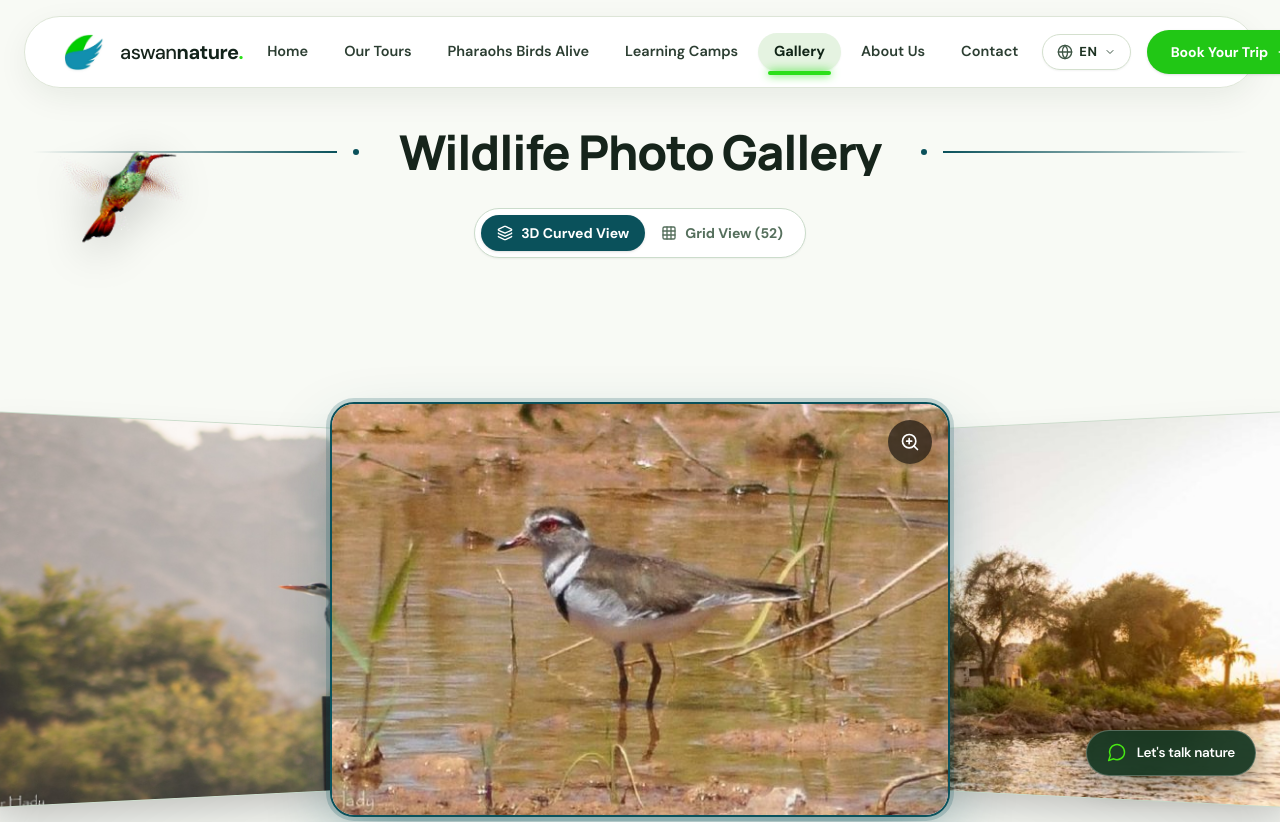
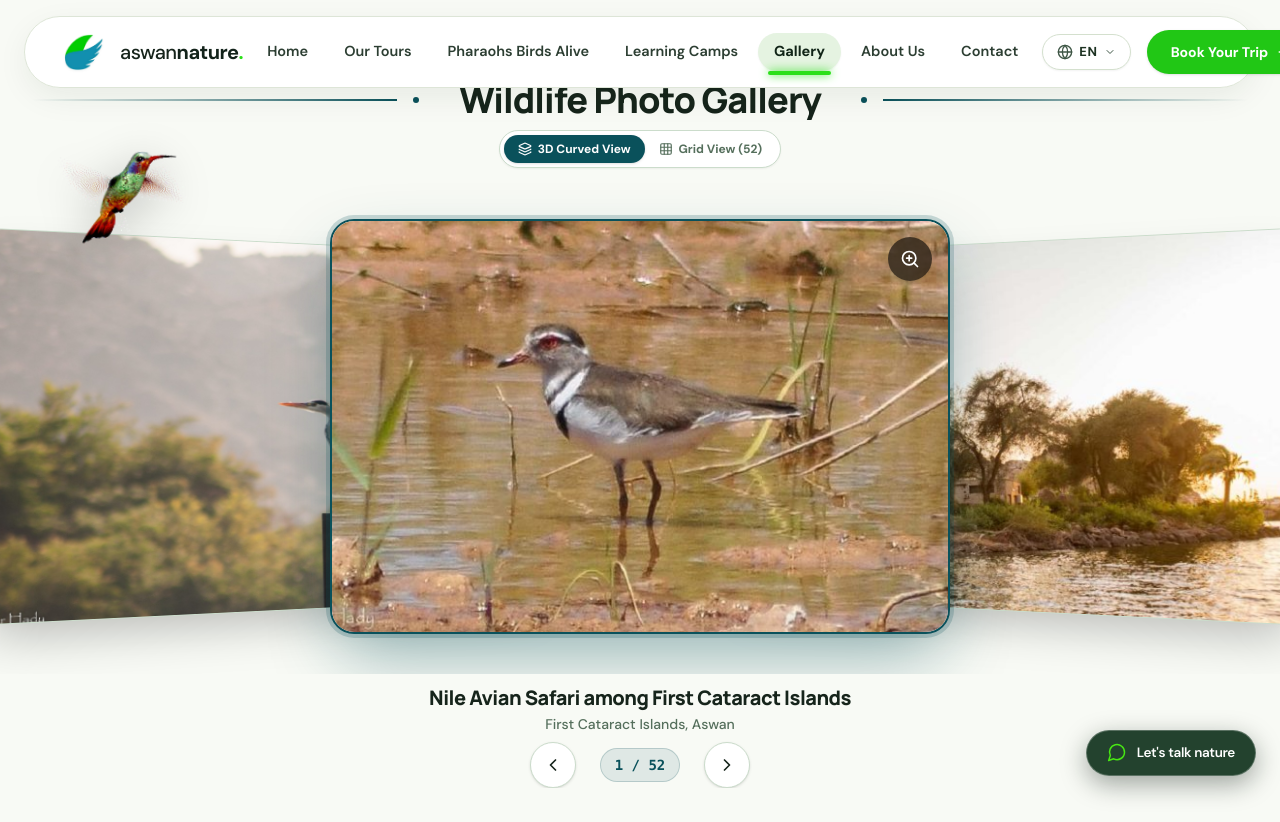
Before and after one commit to Islam-Shahat/Aswan-Nature, a React (Vite) app: page /gallery in a window 1280 px wide. Shown: the top 822 px of the page. After the commit the page ends 800 px from the top, so only its background shows below. Built offline with nearby package versions, Linux system fonts and the light colour scheme; a web font is replaced by a local one.

Commit message:
feat(gallery): fit 3D gallery precisely within 100vh viewport by removing vertical gaps while preserving full image size

```diff
--- a/src/components/CurvedCylinderCarousel.jsx
+++ b/src/components/CurvedCylinderCarousel.jsx
@@ -121,7 +121,7 @@ export const CurvedCylinderCarousel = ({ photos, isAr, onPhotoClick }) => {
   const dragFraction = isDragging ? Math.max(-1, Math.min(1, dragOffset / 300)) : 0;
 
   return (
-    <div className="w-full flex flex-col items-center select-none py-2 sm:py-6 overflow-hidden">
+    <div className="w-full flex-1 flex flex-col items-center justify-center select-none py-0 overflow-hidden">
       {/* 3D Scene Viewport - Full 100% Screen Width */}
       <div
         ref={containerRef}
@@ -129,7 +129,7 @@ export const CurvedCylinderCarousel = ({ photos, isAr, onPhotoClick }) => {
         onPointerMove={handlePointerMove}
         onPointerUp={handlePointerUp}
         onPointerLeave={handlePointerUp}
-        className={`relative w-full h-[360px] sm:h-[460px] lg:h-[530px] xl:h-[590px] flex items-center justify-center overflow-hidden touch-pan-y cursor-grab ${
+        className={`relative w-full h-[340px] sm:h-[430px] lg:h-[490px] xl:h-[540px] flex items-center justify-center overflow-hidden touch-pan-y cursor-grab ${
           isDragging ? 'cursor-grabbing' : ''
         }`}
         style={{
@@ -215,24 +215,24 @@ export const CurvedCylinderCarousel = ({ photos, isAr, onPhotoClick }) => {
       {/* Center Caption with smooth entry transition on change */}
       <div
         key={activeIndex}
-        className="text-center mt-4 sm:mt-6 min-h-[56px] px-4 animate-in fade-in slide-in-from-bottom-2 duration-300"
+        className="text-center mt-2 sm:mt-2.5 min-h-[44px] px-4 animate-in fade-in slide-in-from-bottom-2 duration-300 shrink-0"
       >
-        <h3 className="text-lg sm:text-2xl font-extrabold text-[#16241B] tracking-tight">
+        <h3 className="text-base sm:text-xl font-extrabold text-[#16241B] tracking-tight">
           {isAr ? currentPhoto.titleAr : currentPhoto.titleEn}
         </h3>
-        <p className="text-xs sm:text-sm text-[#556F5C] mt-1 font-medium">
+        <p className="text-xs sm:text-sm text-[#556F5C] mt-0.5 font-medium">
           {isAr ? currentPhoto.locationAr : currentPhoto.locationEn}
         </p>
       </div>
 
       {/* Navigation Controls & Counter */}
-      <div className="flex items-center gap-4 sm:gap-6 mt-4 z-10">
+      <div className="flex items-center gap-4 sm:gap-6 mt-1.5 sm:mt-2 z-10 shrink-0">
         <button
           onClick={isAr ? handleNext : handlePrev}
-          className="p-3 rounded-full bg-white hover:bg-[#0a515b] hover:text-white text-[#16241B] border border-[#CBDCCB] shadow-sm hover:shadow-md transition-all duration-200 cursor-pointer active:scale-95"
+          className="p-2.5 sm:p-3 rounded-full bg-white hover:bg-[#0a515b] hover:text-white text-[#16241B] border border-[#CBDCCB] shadow-sm hover:shadow-md transition-all duration-200 cursor-pointer active:scale-95"
           aria-label="Previous"
         >
-          <ChevronLeft className="w-5 h-5 rtl:rotate-180" />
+          <ChevronLeft className="w-4 h-4 sm:w-5 sm:h-5 rtl:rotate-180" />
         </button>
 
         <span className="text-xs sm:text-sm font-mono font-bold text-[#0a515b] bg-[#0a515b]/10 px-3.5 py-1.5 rounded-full border border-[#0a515b]/20">
@@ -241,10 +241,10 @@ export const CurvedCylinderCarousel = ({ photos, isAr, onPhotoClick }) => {
 
         <button
           onClick={isAr ? handlePrev : handleNext}
-          className="p-3 rounded-full bg-white hover:bg-[#0a515b] hover:text-white text-[#16241B] border border-[#CBDCCB] shadow-sm hover:shadow-md transition-all duration-200 cursor-pointer active:scale-95"
+          className="p-2.5 sm:p-3 rounded-full bg-white hover:bg-[#0a515b] hover:text-white text-[#16241B] border border-[#CBDCCB] shadow-sm hover:shadow-md transition-all duration-200 cursor-pointer active:scale-95"
           aria-label="Next"
         >
-          <ChevronRight className="w-5 h-5 rtl:rotate-180" />
+          <ChevronRight className="w-4 h-4 sm:w-5 sm:h-5 rtl:rotate-180" />
         </button>
       </div>
     </div>
--- a/src/components/Layout.jsx
+++ b/src/components/Layout.jsx
@@ -1,5 +1,5 @@
 import React, { useState, useEffect } from 'react';
-import { Outlet } from 'react-router-dom';
+import { Outlet, useLocation } from 'react-router-dom';
 import { Header } from './Header';
 import { Footer } from './Footer';
 import { BookingModal } from './BookingModal';
@@ -11,6 +11,8 @@ import { FlyingBirdCompanion } from './FlyingBirdCompanion';
 import { ScrollToTop } from './ScrollToTop';
 
 export const Layout = () => {
+  const location = useLocation();
+  const isGallery = location.pathname === '/gallery';
   const [currentLang, setCurrentLang] = useState('EN');
   const [bookingModalOpen, setBookingModalOpen] = useState(false);
   const [selectedTour, setSelectedTour] = useState('Nile Birds Tour');
@@ -78,7 +80,8 @@ export const Layout = () => {
         />
       </main>
 
-      {/* Footer */}
+      {/* Footer - Hidden on fullscreen 100vh Gallery */}
+      {!isGallery && (
         <Footer
           onOpenAdmin={() => setAdminOpen(true)}
           onOpenEgyptianRates={() => setEgyptianRatesOpen(true)}
@@ -86,6 +89,7 @@ export const Layout = () => {
           onSelectTour={(tour) => handleOpenBooking(tour)}
           currentLang={currentLang}
         />
+      )}
 
       {/* Floating WhatsApp Button */}
       <a
--- a/src/pages/GalleryPage.jsx
+++ b/src/pages/GalleryPage.jsx
@@ -37,12 +37,18 @@ export const GalleryPage = () => {
   }, [selectedIndex]);
 
   return (
-    <div className="pt-24 sm:pt-32 pb-24 bg-[#F8FAF5] min-h-screen">
+    <div
+      className={`bg-[#F8FAF5] ${
+        viewMode === '3d'
+          ? 'h-screen max-h-screen overflow-hidden flex flex-col justify-between pt-16 sm:pt-20 pb-2 sm:pb-3'
+          : 'min-h-screen pt-24 sm:pt-32 pb-24'
+      }`}
+    >
       {/* Elegant Nile Teal Gradient Divider Bisected by Centered Title */}
-      <div className="w-full flex items-center justify-center gap-2 sm:gap-4 mb-6 sm:mb-8 px-4 sm:px-8 overflow-hidden">
+      <div className="w-full flex items-center justify-center gap-2 sm:gap-4 mb-2 sm:mb-2.5 px-4 sm:px-8 overflow-hidden shrink-0">
         <div className="flex-1 h-[2px] bg-gradient-to-r from-transparent via-[#0a515b]/50 to-[#0a515b]" />
         <div className="w-1.5 h-1.5 rounded-full bg-[#0a515b] shrink-0 hidden sm:block" />
-        <h1 className="px-3 sm:px-6 text-2xl sm:text-4xl lg:text-5xl font-extrabold tracking-tight text-[#16241B] shrink-0 text-center">
+        <h1 className="px-3 sm:px-6 text-xl sm:text-3xl lg:text-4xl font-extrabold tracking-tight text-[#16241B] shrink-0 text-center">
           {isAr ? 'معرض صور الحياة البرية' : 'Wildlife Photo Gallery'}
         </h1>
         <div className="w-1.5 h-1.5 rounded-full bg-[#0a515b] shrink-0 hidden sm:block" />
@@ -50,28 +56,28 @@ export const GalleryPage = () => {
       </div>
 
       {/* View Mode Toggle: 3D Curved Showcase vs Full Grid */}
-      <div className="flex items-center justify-center mb-8">
-        <div className="inline-flex items-center p-1.5 rounded-full bg-white border border-[#CBDCCB] shadow-xs">
+      <div className="flex items-center justify-center mb-2 sm:mb-2.5 shrink-0">
+        <div className="inline-flex items-center p-1 rounded-full bg-white border border-[#CBDCCB] shadow-xs">
           <button
             onClick={() => setViewMode('3d')}
-            className={`flex items-center gap-2 px-4 py-2 rounded-full text-xs sm:text-sm font-bold transition-all duration-200 cursor-pointer ${
+            className={`flex items-center gap-1.5 px-3.5 py-1.5 rounded-full text-xs font-bold transition-all duration-200 cursor-pointer ${
               viewMode === '3d'
                 ? 'bg-[#0a515b] text-white shadow-sm'
                 : 'text-[#556F5C] hover:text-[#16241B]'
             }`}
           >
-            <Layers className="w-4 h-4" />
+            <Layers className="w-3.5 h-3.5" />
             <span>{isAr ? 'عرض أسطواني 3D' : '3D Curved View'}</span>
           </button>
           <button
             onClick={() => setViewMode('grid')}
-            className={`flex items-center gap-2 px-4 py-2 rounded-full text-xs sm:text-sm font-bold transition-all duration-200 cursor-pointer ${
+            className={`flex items-center gap-1.5 px-3.5 py-1.5 rounded-full text-xs font-bold transition-all duration-200 cursor-pointer ${
               viewMode === 'grid'
                 ? 'bg-[#0a515b] text-white shadow-sm'
                 : 'text-[#556F5C] hover:text-[#16241B]'
             }`}
           >
-            <Grid3X3 className="w-4 h-4" />
+            <Grid3X3 className="w-3.5 h-3.5" />
             <span>{isAr ? 'عرض الشبكة (52)' : 'Grid View (52)'}</span>
           </button>
         </div>
@@ -79,7 +85,7 @@ export const GalleryPage = () => {
 
       {/* Main Showcase: 3D Curved Cylinder Carousel - Full Viewport Width */}
       {viewMode === '3d' ? (
-        <div className="w-full overflow-hidden px-0">
+        <div className="w-full overflow-hidden px-0 flex-1 flex flex-col justify-center">
           <CurvedCylinderCarousel
             photos={galleryPhotos}
             isAr={isAr}
```
Lines whose indentation alone changed are shown as unchanged.
